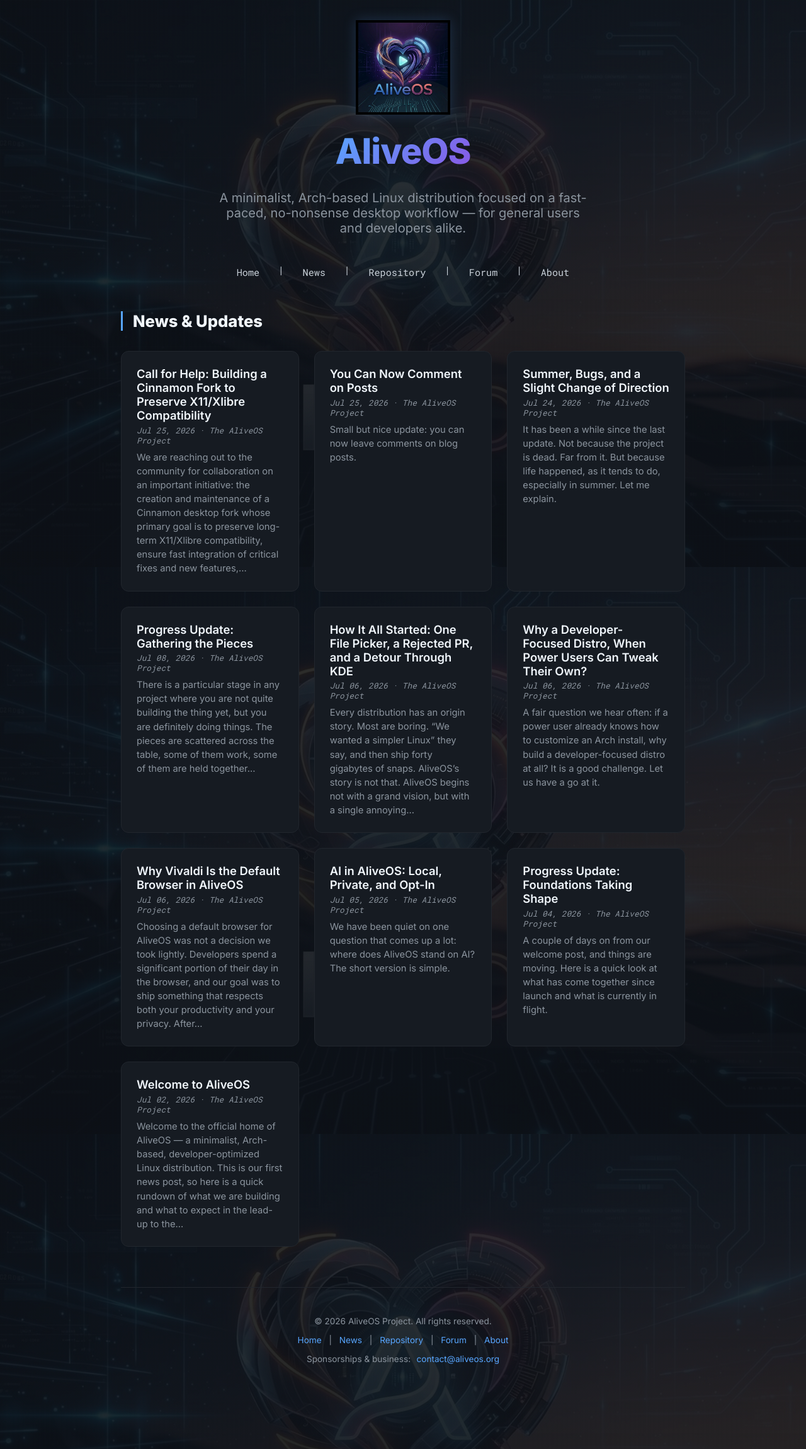
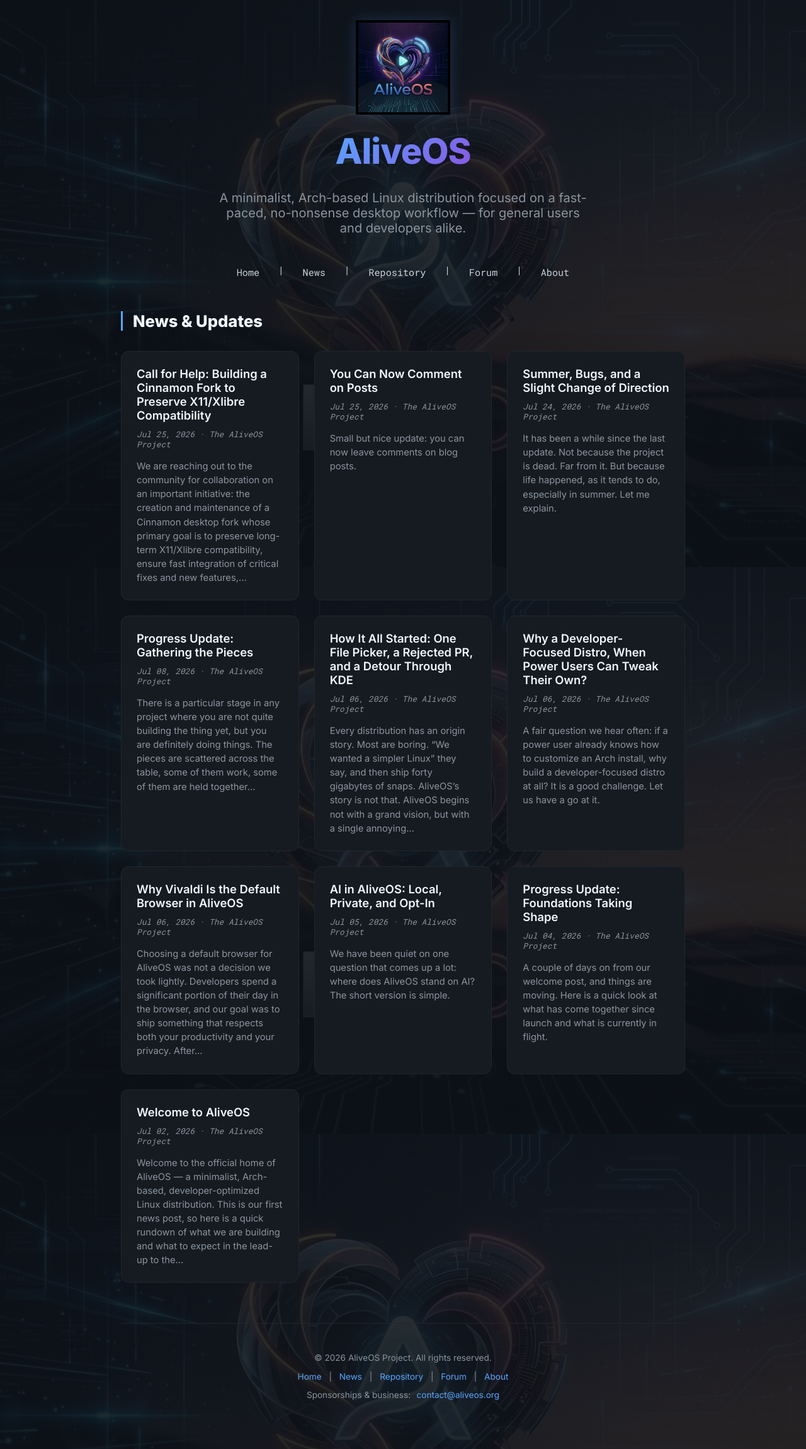
Before and after one commit to Twilight0/aliveos.github.io, a Jekyll site: the page built from news/index.html, in a window 1280 px wide. Shown: the whole page at 63% size. Built offline with Jekyll 4.4.1, drawn with Linux system fonts in a browser that asks for light colours.

Commit message:
Increase margins and keep italic for timestamp/author in news cards

```diff
--- a/_layouts/default.html
+++ b/_layouts/default.html
@@ -307,7 +307,7 @@
             color: var(--header-text);
             text-decoration: none;
             display: block;
-            margin-bottom: 0.3rem;
+            margin-bottom: 0.7rem;
         }
 
         .news-card-title:hover {
@@ -319,7 +319,7 @@
             font-size: 0.8rem;
             color: var(--footer-text);
             display: block;
-            margin-bottom: 0.5rem;
+            margin-bottom: 1rem;
             font-style: italic;
         }
 
```
